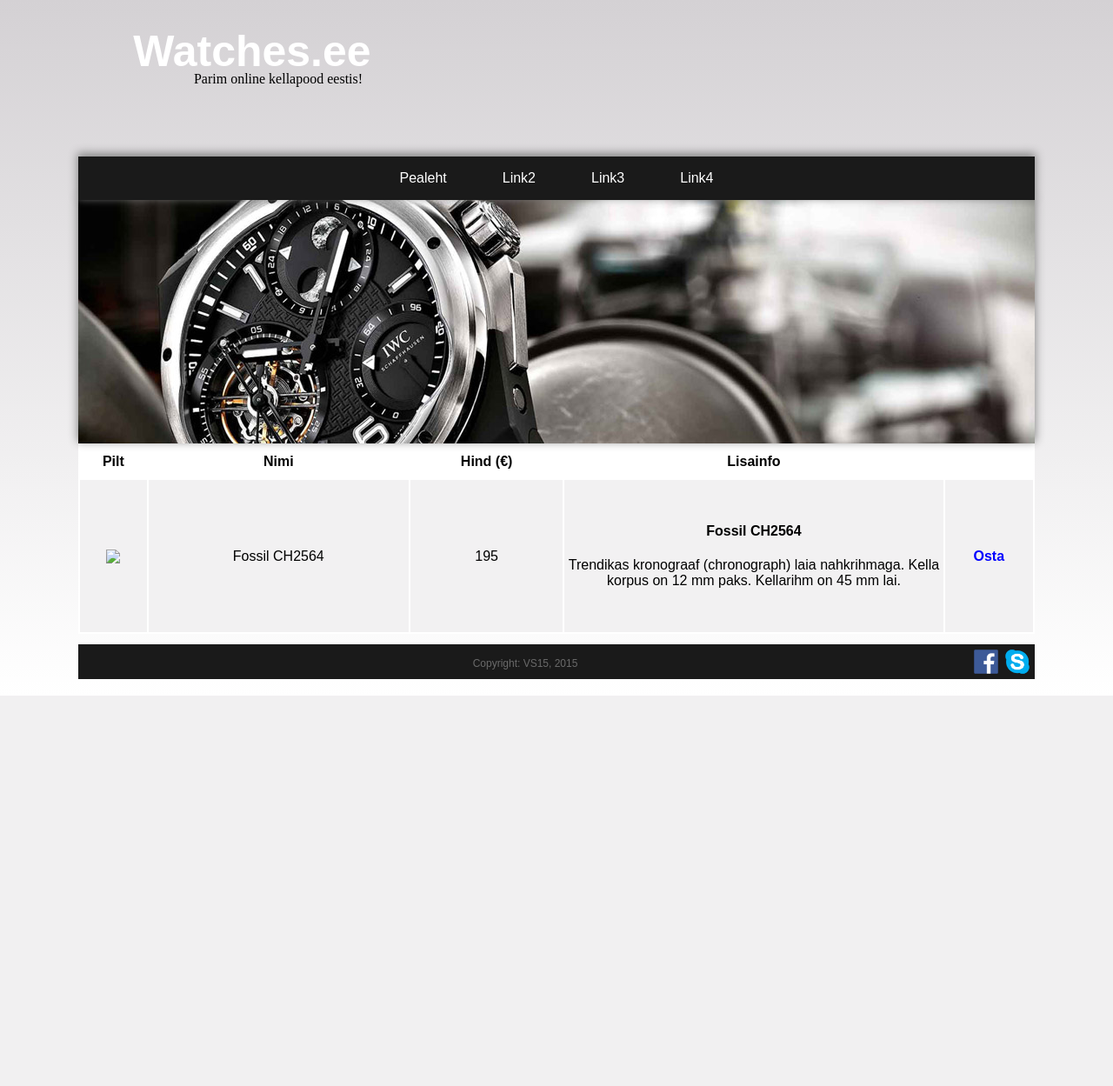
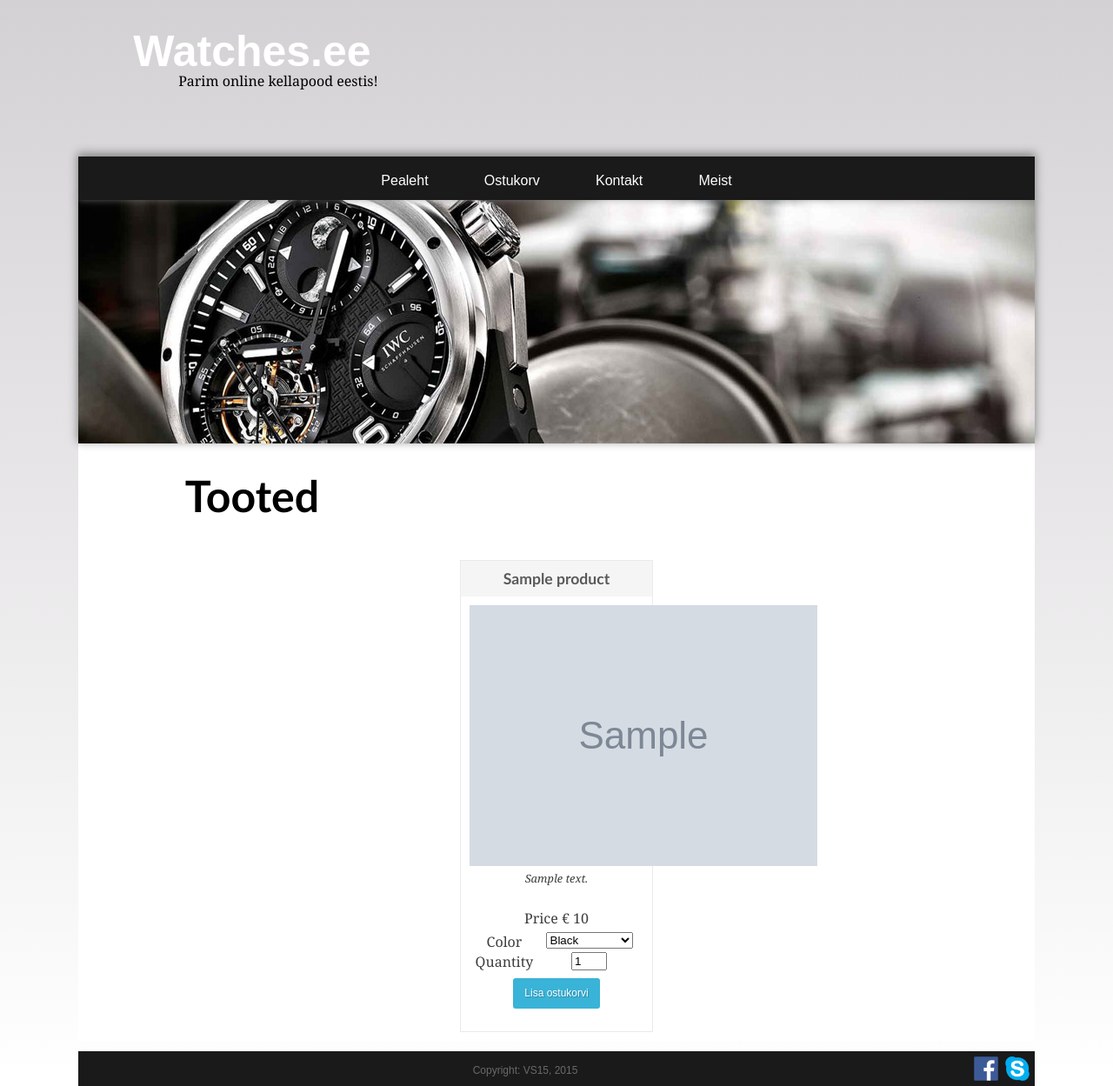
Before and after one commit to PindsterY/ePood, a PHP site: page /index.php in a window 1280 px wide. Shown: the whole page at 87% size. Before the commit the page ends 800 px from the top, so only its background shows below. Run offline with PHP 8.4, Linux system fonts and the light colour scheme; data comes from the database, SQL or seed files in the repository; tables that the repository leaves empty or names only in its code hold one stand-in row (values such as "Sample post"); grey boxes marked "Sample" are stand-in pictures; some libraries are stand-ins or nearby versions.

Commit message:
ostukorv

```diff
--- /dev/null
+++ b/config2.php
@@ -0,0 +1,19 @@
+<?php
+$currency = '€ '; //Currency Character or code
+
+$db_username = 'root';
+$db_password = '';
+$db_name = 'kaekellad';
+$db_host = 'localhost';
+
+$shipping_cost      = 1.50; //shipping cost
+$taxes              = array( //List your Taxes percent here.
+                            'Käibemaks' => 12,
+                            'Teenuse hind' => 5
+                            );
+//connect to MySql
+$mysqli = new mysqli($db_host, $db_username, $db_password,$db_name);
+if ($mysqli->connect_error) {
+    die('Error : ('. $mysqli->connect_errno .') '. $mysqli->connect_error);
+}
+?>
--- a/controllers/home.php
+++ b/controllers/home.php
@@ -1,34 +1,112 @@
 <?php
-//Query the db
-$resultSet = $con->query("Select * From tooted");
-
-//Count the returned rows
-if ($resultSet->num_rows != 0) {
-    //turn the results into an array
-    while ($rows = $resultSet->fetch_assoc()) {
-        $toote_ID = $rows['toote_ID'];
-        $toote_nimi = $rows['toote_nimi'];
-        $toote_kirjeldus = $rows['toote_kirjeldus'];
-        $toote_hind = $rows['toote_hind'];
-        $toote_kogus = $rows['toote_kogus'];
-        $toote_pilt = $rows['toote_pilt'];
+session_start();
+include_once("config2.php");
 
 
-        echo '<tr>';
-        echo '<td><img src="#" </td>';
-        echo '<td>'.$toote_nimi.'</td>';
-        echo '<td>'.$toote_hind.'</td>';
-        echo '<td>';
+//current URL of the Page. cart_update.php redirects back to this URL
+$current_url = urlencode($url="http://".$_SERVER['HTTP_HOST'].$_SERVER['REQUEST_URI']);
+?>
+<!DOCTYPE html>
+<html>
+<head>
+    <meta http-equiv="Content-Type" content="text/html; charset=utf-8" />
+    <title>Shopping Cart</title>
+    <link href="style/style.css" rel="stylesheet" type="text/css">
+</head>
+<body>
 
-                echo '<!-- HIDDEN DIV -->';
-                echo '<div id="" style="width: auto">
-                    <h4>'.$toote_nimi.'</h4>
-                    <p>'.$toote_kirjeldus.'</p>
-                    </div>';
-                echo '</td>';
-        echo '<td style="c"><a id="ostanupp" href="#">Osta</td>';
+<h1 align="center">Tooted</h1>
+
+<!-- View Cart Box Start -->
+<?php
+if(isset($_SESSION["cart_products"]) && count($_SESSION["cart_products"])>0)
+{
+    echo '<div class="cart-view-table-front" id="view-cart">';
+    echo '<h3>Sinu ostukorv</h3>';
+    echo '<form method="post" action="cart_update.php">';
+    echo '<table width="100%"  cellpadding="6" cellspacing="0">';
+    echo '<tbody>';
+
+    $total =0;
+    $b = 0;
+    foreach ($_SESSION["cart_products"] as $cart_itm)
+    {
+        $product_name = $cart_itm["product_name"];
+        $product_qty = $cart_itm["product_qty"];
+        $product_price = $cart_itm["product_price"];
+        $product_code = $cart_itm["product_code"];
+        $product_color = $cart_itm["product_color"];
+        $bg_color = ($b++%2==1) ? 'odd' : 'even'; //zebra stripe
+        echo '<tr class="'.$bg_color.'">';
+        echo '<td>Kogus <input type="text" size="2" maxlength="2" name="product_qty['.$product_code.']" value="'.$product_qty.'" /></td>';
+        echo '<td>'.$product_name.'</td>';
+        echo '<td><input type="checkbox" name="remove_code[]" value="'.$product_code.'" /> Eemalda</td>';
         echo '</tr>';
+        $subtotal = ($product_price * $product_qty);
+        $total = ($total + $subtotal);
     }
-} else {
-    echo "No results.";
+    echo '<td colspan="4">';
+    echo '<button type="submit">Uuenda</button><a href="?page=ostukorv" class="button">Osta kohe</a>';
+    echo '</td>';
+    echo '</tbody>';
+    echo '</table>';
+
+    $current_url = urlencode($url="http://".$_SERVER['HTTP_HOST'].$_SERVER['REQUEST_URI']);
+    echo '<input type="hidden" name="return_url" value="'.$current_url.'" />';
+    echo '</form>';
+    echo '</div>';
+
 }
+?>
+<!-- View Cart Box End -->
+
+
+<!-- Products List Start -->
+<?php
+$results = $mysqli->query("SELECT product_code, product_name, product_desc, product_img_name, price FROM products ORDER BY id ASC");
+if($results){
+    $products_item = '<ul class="products">';
+//fetch results set as object and output HTML
+    while($obj = $results->fetch_object())
+    {
+        $products_item .= <<<EOT
+	<li class="product">
+	<form method="post" action="cart_update.php">
+	<div class="product-content"><h3>{$obj->product_name}</h3>
+	<div class="product-thumb"><img src="images/{$obj->product_img_name}"></div>
+	<div class="product-desc">{$obj->product_desc}</div>
+	<div class="product-info">
+	Price {$currency}{$obj->price}
+
+	<fieldset>
+
+	<label>
+		<span>Color</span>
+		<select name="product_color">
+		<option value="Black">Black</option>
+		<option value="Silver">Silver</option>
+		</select>
+	</label>
+
+	<label>
+		<span>Quantity</span>
+		<input type="text" size="2" maxlength="2" name="product_qty" value="1" />
+	</label>
+
+	</fieldset>
+	<input type="hidden" name="product_code" value="{$obj->product_code}" />
+	<input type="hidden" name="type" value="add" />
+	<input type="hidden" name="return_url" value="{$current_url}" />
+	<div align="center"><button type="submit" class="add_to_cart">Lisa ostukorvi</button></div>
+	</div></div>
+	</form>
+	</li>
+EOT;
+    }
+    $products_item .= '</ul>';
+    echo $products_item;
+}
+?>
+<!-- Products List End -->
+</body>
+</html>
--- a/css/main.css
+++ b/css/main.css
@@ -101,12 +101,7 @@ div#pop-up {
 
 
 
-td {
-    padding: 50px 0px 50px 0px;
-    background-color: rgba(212, 209, 212, 0.30);
-    text-align: center;
-    font-family: Arial;
-}
+
 
 /*footer, copyright, logod
 ----------------------------*/
@@ -158,7 +153,3 @@ a:hover {
 a:active {
     text-decoration: none;
 }
-
-td:hover {
-    background: #f4f4f4;
-}
--- /dev/null
+++ b/style/style.css
@@ -0,0 +1,151 @@
+body{
+	margin: 0px;
+	padding: 0px;
+	font-family: Georgia, "Times New Roman", Times, serif;
+}
+h1, h2, h3{
+	font-family: "Trebuchet MS", Arial, Helvetica, sans-serif;
+}
+
+ul.products {
+	padding: 0;
+	margin: 0;
+	max-width: 740px;
+	margin-left: auto;
+	margin-right: auto;
+}
+ul.products li {
+	display: inline-block;
+	max-width: 200px;
+	padding: 10px;
+	background-color: #FFFFFF;
+	margin: 10px;
+	border: 1px solid #EAEAEA;
+	color: #3D3D3D;
+}
+ul.products li h3 {
+	margin: -10px -10px 10px -10px;
+	padding: 10px;
+	text-align: center;
+	background-color: #F5F5F5;
+	font-family: "Trebuchet MS", Arial, Helvetica, sans-serif;
+	font-size: 1.1em;
+	color: #5A5A5A;
+}
+ul.products li fieldset {
+	border: none;
+	padding: 5px 5px 5px 0px;
+	margin: 0;
+}
+ul.products li fieldset label{
+	display:block;
+	margin-bottom: 4px;
+}
+ul.products li fieldset label span{
+	width: 80px;
+	float: left;
+}
+ul.products li fieldset label select{
+	min-width: 100px;
+}
+
+button, .button{
+	background-color: #39b3d7;
+	min-width: 100px;
+	border: none;
+	padding: 10px;
+	display: inline-block;
+	text-align: center;
+	cursor: pointer;
+	text-decoration: none;
+	color: #FFF;
+	min-height: 15px;
+	font: 12px/15px Arial, Helvetica, sans-serif;
+	text-shadow: 1px 1px 1px rgba(0, 0, 0, 0.26);
+	border-radius: 3px;
+}
+button:hover, .button:hover{
+	background-color: #44C7ED;
+}
+
+.product-thumb{
+	text-align:center;
+}
+.product-desc {
+	font-style: italic;
+	font-size: 0.8em;
+	margin-bottom: 4px;
+	height: 40px;
+	overflow: hidden;
+	margin-top: 5px;
+}
+
+ul.shopping-cart{
+	position: fixed;
+	top: 100px;
+	right: 0;
+	background-color: #F9F9F9;
+	padding: 10px;
+	min-width: 250px;
+	list-style: none;
+	font-size: 0.8em;
+	border: 1px solid #F0F0F0;
+}
+ul.shopping-cart .cart-itm {
+	margin-bottom: 10px;
+	border-bottom: 1px solid #ddd;
+	padding-bottom: 8px;
+}
+ul.shopping-cart .cart-itm:last-child{
+	border-bottom: none;
+	margin-bottom: 0px;
+}
+ul.shopping-cart .cart-itm .remove-itm{
+	float: right;
+	font-size: 1.5em;
+}
+ul.shopping-cart .cart-itm .remove-itm a{
+	text-decoration:none;
+	color:#000;
+}
+.cart-total-text a{
+	float:right;
+}
+
+.cart-view-table-front{
+	font-size: 0.7em;
+	position: fixed;
+	right: 10px;
+	max-width: 350px;
+	font-family: Arial
+}
+.cart-view-table-front h3{
+	text-align: center;
+	padding: 0;
+	margin: 0px 0px 6px 0px;
+}
+.cart-view-table-front, .cart-view-table-back {
+	max-width: 700px;
+	background-color: #FFFFFF;
+	margin-left: auto;
+	margin-right: auto;
+	padding: 10px;
+	box-shadow: 1px 1px 15px rgba(0, 0, 0, 0.12);
+	border: 1px solid #E4E4E4;
+}
+.cart-view-table-front table th, .cart-view-table-back table th{
+	text-align: left;
+}
+.cart-view-table-front table thead, .cart-view-table-back table thead{
+	background-color: #9CCDFD;
+}
+.cart-view-table-front table tbody tr.even, .cart-view-table-back table tbody tr.even{
+	background-color: #F7F7F7;
+}
+.cart-view-table-front table tbody tr.odd, .cart-view-table-back table tbody tr.odd{
+	background-color: #EDEDED;
+}
+.cart-view-table-front button, .cart-view-table-front .button, .cart-view-table-back button, .cart-view-table-back .button{
+	margin: 10px 1px;
+	float: right;
+}
--- a/templates/master_template.php
+++ b/templates/master_template.php
@@ -18,9 +18,9 @@
 <div class="navbar">
     <ul class="navbar">
         <li class="pealeht"><a href="?">Pealeht</a></li>
-        <li class="pealeht"><a href="?page=link2">Link2</a></li>
-        <li class="pealeht"><a href="?page=link3">Link3</a></li>
-        <li class="pealeht"><a href="?page=link4">Link4</a></li>
+        <li class="pealeht"><a href="?page=ostukorv">Ostukorv</a></li>
+        <li class="pealeht"><a href="?page=link3">Kontakt</a></li>
+        <li class="pealeht"><a href="?page=link4">Meist</a></li>
     </ul>
 </div>
 
--- a/views/home.php
+++ b/views/home.php
@@ -1,13 +1,6 @@
 <div class="pildike"><img src="assets/img/kell1.jpg" alt="kell" style="width: 100%;font-family:arial;"></div>
 
-<table border="0" style="width:100%; ;">
-    <tr>
-        <th>Pilt</th>
-        <th>Nimi</th>
-        <th>Hind (€)</th>
-        <th style="width: 40%">Lisainfo</th>
-        <th></th>
-    </tr>
+
 
     <?php require_once "controllers/home.php" ?>
 
--- a/views/link2.php
+++ /dev/null
@@ -1 +0,0 @@
-<h1>link2</h1>
```
Also changed, not shown: cart_update.php (added, +61 -0 lines), views/ostukorv.php (added, +85 -0 lines), images/wrist-watch.jpg (added), index.php (line endings or trailing spaces).
